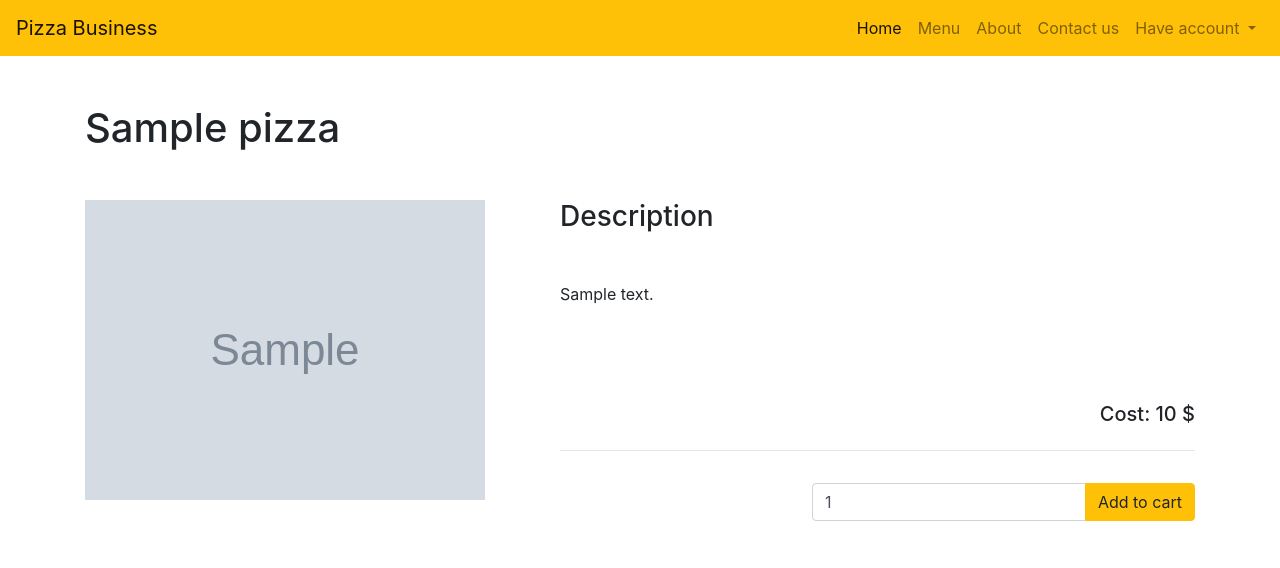
After one commit to Trokolac/Pizza-Business, a PHP site: page /pizza-details.php?id=1 in a window 1280 px wide. The commit adds this page. Shown: the top 568 px of the page. Run offline with PHP 8.4, Linux system fonts and the light colour scheme; tables that the repository leaves empty or names only in its code hold one stand-in row (values such as "Sample post"); grey boxes marked "Sample" are stand-in pictures.

Commit message:
Fallow pizza id to pizza details page/show details

```diff
--- /dev/null
+++ b/pizza-details.php
@@ -0,0 +1,59 @@
+<?php
+
+if( !isset($_GET['id']) ) {
+  header("Location: ./index.php");
+}
+
+require_once './Pizza.class.php';
+require_once './Helper.class.php';
+
+$pizza = new Pizza($_GET['id']);
+
+
+?>
+
+<?php include './header.layout.php'; ?>
+
+
+<div class="container">
+    <h1 class="mt-5 mb-5"><?php echo $pizza->title; ?></h1>
+    <div class="row">
+
+        <div class="col-md-5">
+            <img src="<?php echo ($pizza->img) ? $pizza->img : './img/no-image.png' ?>" class="img-fluid mb-4" />
+        </div>
+
+        <div class="col-md-7">
+
+            <h3 class="mb-5">Description</h3>
+            <p class="mb-5"><?php echo $pizza->description; ?></p>
+
+            <h5 class="float-right mt-5">Cost: <?php echo $pizza->price; ?> $</h5>
+
+            <br clear="all" />
+            <hr>
+            <form action="./product-details.php?id=<?php echo $_GET['id']; ?>" method="post" class="float-right">
+
+                <div class="input-group mt-3">
+
+                    <input type="number" name="quantity" class="form-control" value="1" min="1" />
+
+                    <div class="input-group-append">
+                    <button name="add_to_cart" class="btn btn-warning mb-5">
+                        Add to cart
+                    </button>
+                    </div>
+
+                </div>
+
+            </form>
+
+        </div>
+    </div>
+</div>
+
+
+
+
+
+<?php include './footer.layout.php'; ?>
```
Also changed, not shown: menu.php (+3 -4 lines).
